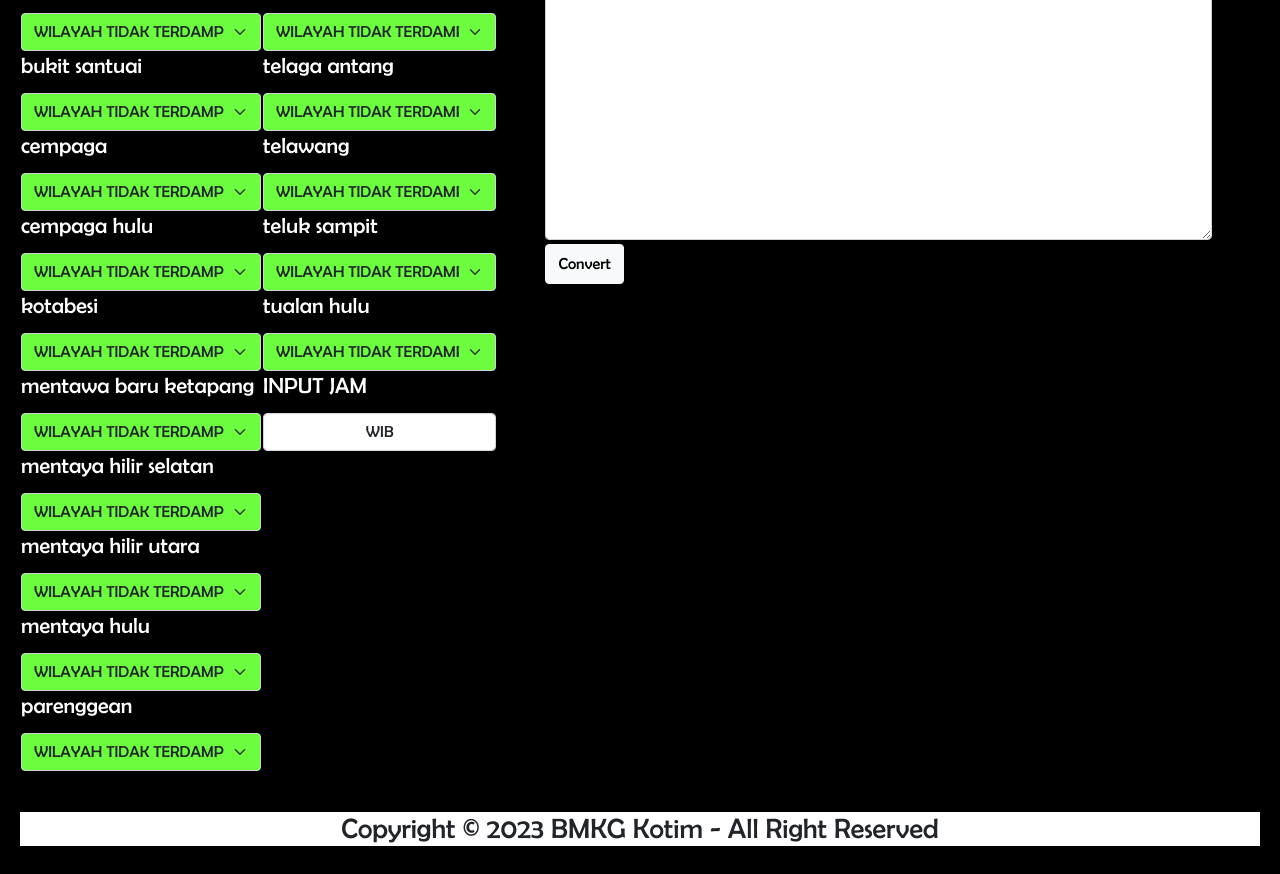
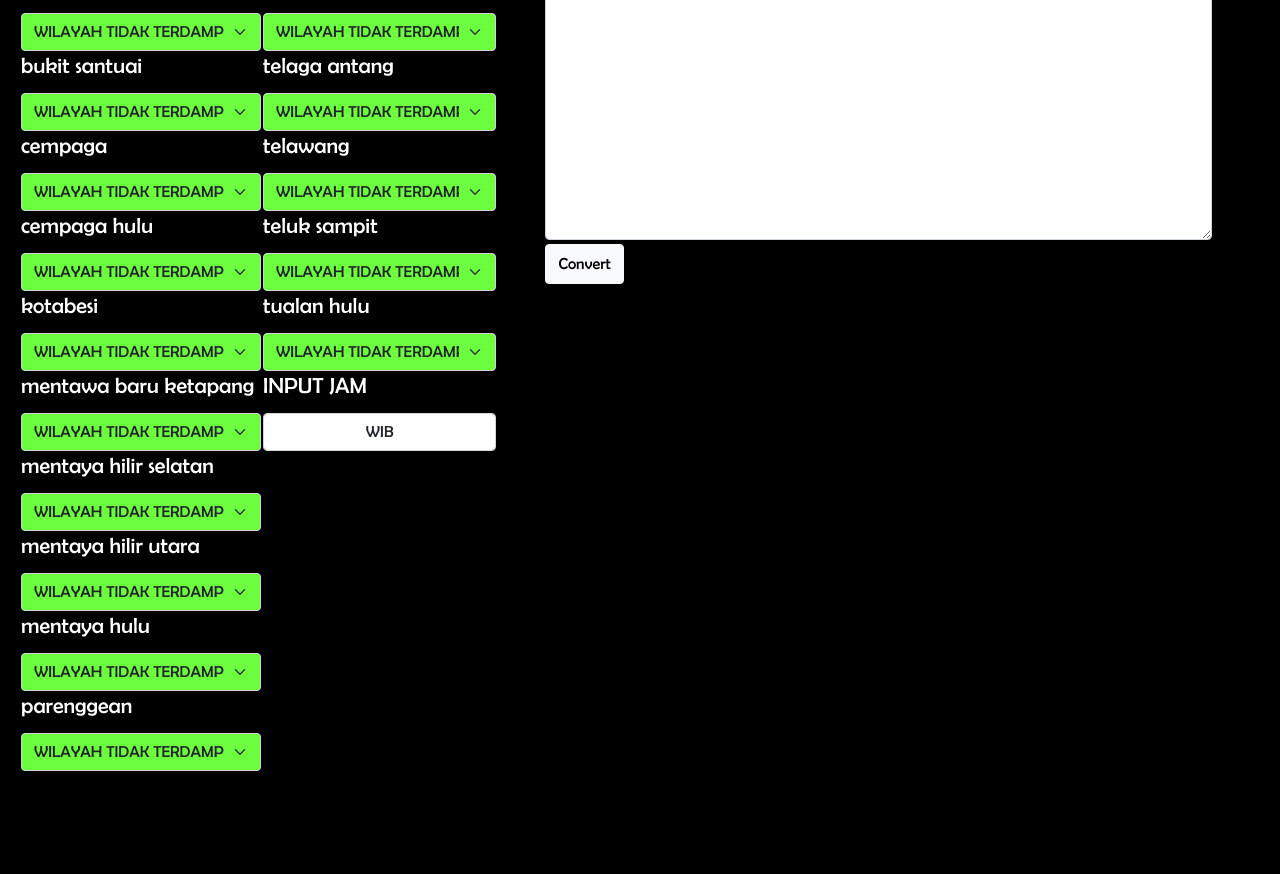
Before and after one commit to BMKGKOTIM/PeringatanDiniKotim, a plain HTML site: page index.html in a window 1280 px wide. Shown: the part 192-1066 px from the top of the page. After the commit the page ends 984 px from the top, so only its background shows below. Drawn offline with nearby package versions, Linux system fonts and the light colour scheme; some packages are replaced by stand-ins of ours; a script that the page names is missing.

Commit message:
Update index.html

```diff
--- a/index.html
+++ b/index.html
@@ -317,11 +317,7 @@
 			</table>
 		</div>
 	</div>
-	<footer style="background-color: white;margin-top: 40px;">
-		<div style="text-align: center;">
-			<h3>Copyright &copy; 2023 BMKG Kotim - All Right Reserved</h3>
-		</div>
-	</footer>
+
 	<script src="vendor/momentjs/moment-with-locales.js"></script>
 	<script src="vendor/momentjs/id.min.js"></script>
 	<script src="vendor/filesaver/FileSaver.js"></script>
```
